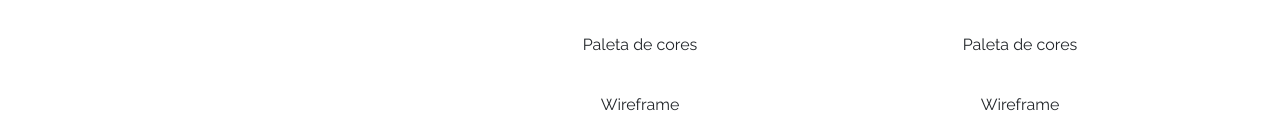
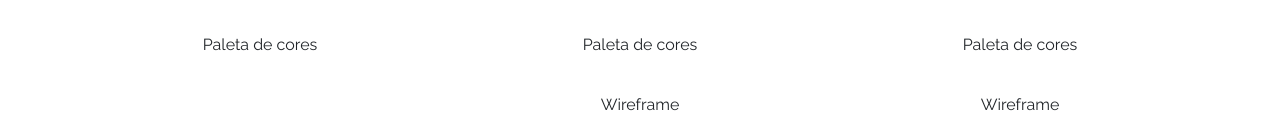
Before and after one commit to rvsriller/rierBootstrap, a plain HTML site: page index.html in a window 1280 px wide. Shown: the part 3619-3732 px from the top of the page. Drawn offline with Linux system fonts and the light colour scheme.

Commit message:
UI/UX design bootcamp

```diff
--- a/index.html
+++ b/index.html
@@ -193,6 +193,8 @@
                             <img width="100%"  src="img/.png">
                             </a>
                             <p>Web Design</p>
+                            <p>Paleta de cores</p>
+
                         </div>
 
 
```
